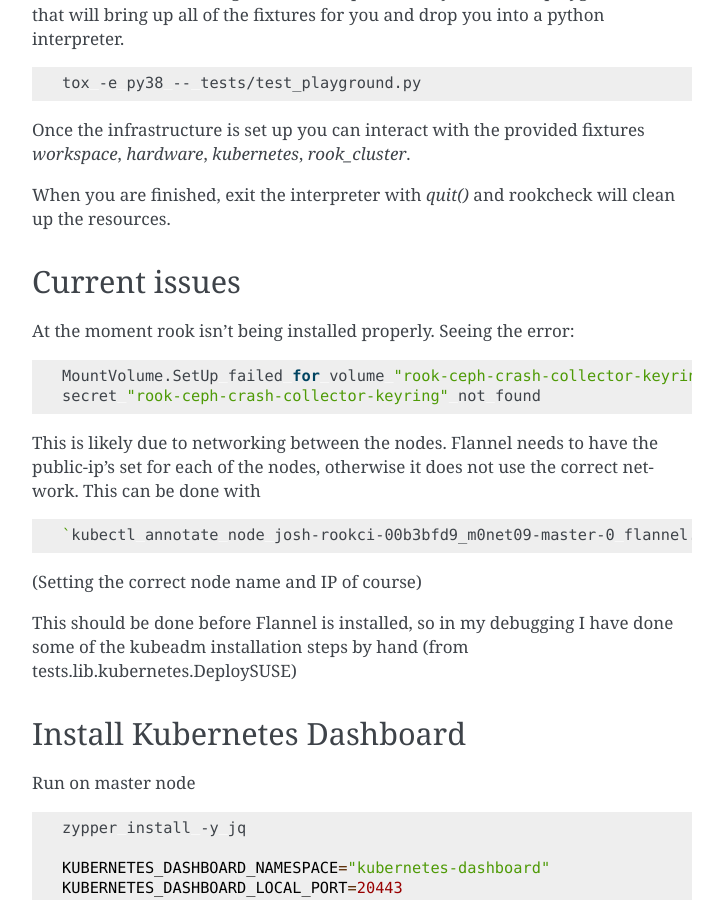
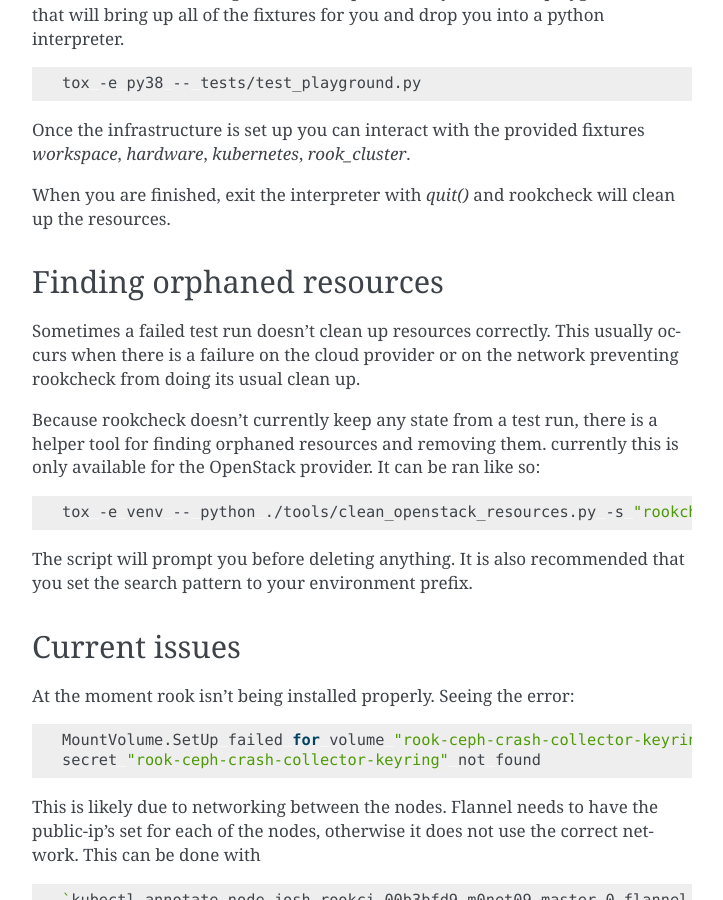
Before and after one commit to SUSE/rookcheck, a Sphinx documentation site: the page built from doc/source/development_notes.rst, in a window 1280 px wide and 900 px high, scrolled down 1287 px. Shown: the whole window, without its empty margins (388-1111 px from the left). Built offline with Sphinx 7.4.7, drawn with Linux system fonts in a browser that asks for light colours; some of the changed text lies outside the part shown.

Commit message:
Document helper script

```diff
--- a/doc/source/development_notes.rst
+++ b/doc/source/development_notes.rst
@@ -88,6 +88,28 @@ Once the infrastructure is set up you can interact with the provided fixtures
 When you are finished, exit the interpreter with `quit()` and rookcheck will
 clean up the resources.
 
+
+
+Finding orphaned resources
+--------------------------
+
+Sometimes a failed test run doesn't clean up resources correctly. This usually
+occurs when there is a failure on the cloud provider or on the network
+preventing rookcheck from doing its usual clean up.
+
+Because rookcheck doesn't currently keep any state from a test run, there is
+a helper tool for finding orphaned resources and removing them. currently
+this is only available for the OpenStack provider. It can be ran like
+so:
+
+
+.. code-block:: bash
+
+    tox -e venv -- python ./tools/clean_openstack_resources.py -s "rookcheck*"
+
+
+The script will prompt you before deleting anything. It is also recommended
+that you set the search pattern to your environment prefix.
 
 
 Current issues
```
